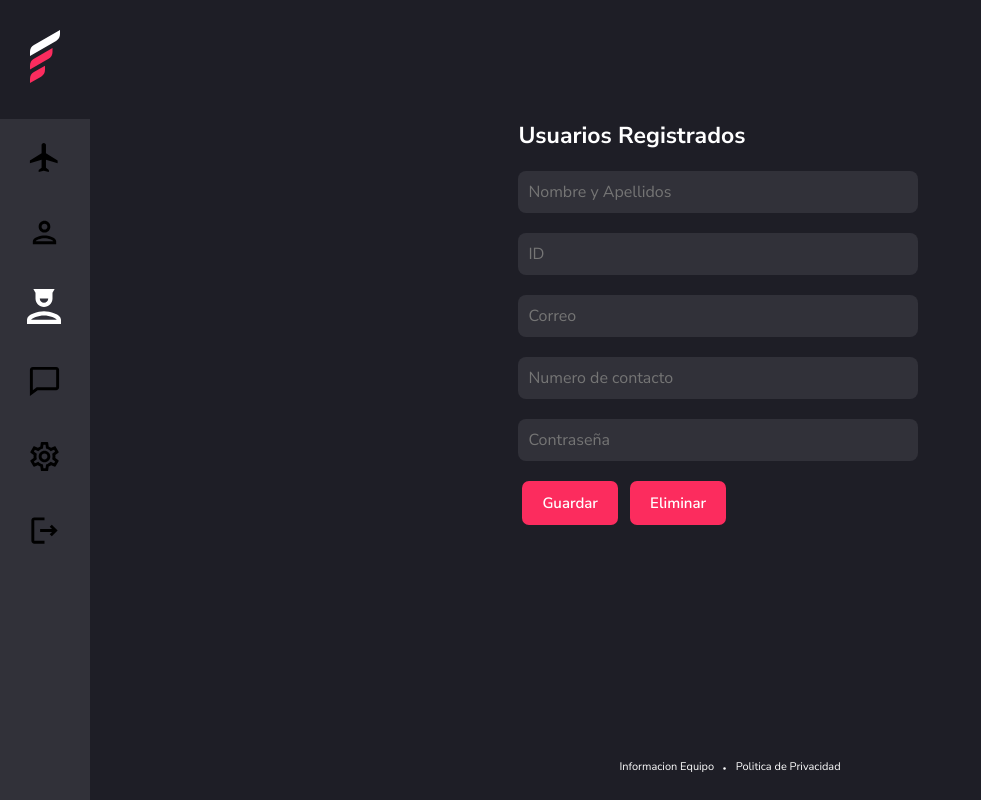
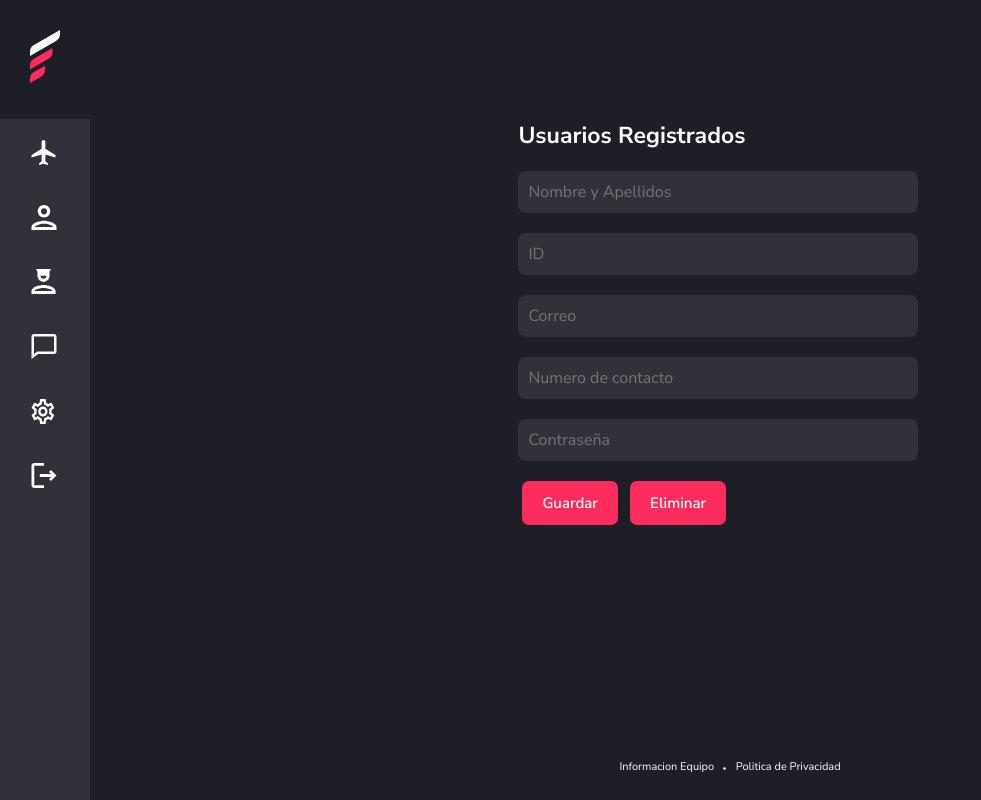
Before and after one commit to Sebturion/Proyecto-Grupo2, a Flask app: template templates/Usuarios_Registrados.html in a window 1280 px wide. Shown: the whole page, without its empty margins (0-981 px from the left). Run offline with Flask 2, Linux system fonts and the light colour scheme; the template is opened without the code that fills it, so the values that code supplies are empty.

Commit message:
users_registrados

```diff
--- a/static/css/style_users_registrados.css
+++ b/static/css/style_users_registrados.css
@@ -95,10 +95,10 @@ body{
   width: var(--width-collapsed);
 }
 #sidemenu #menu-items .item .icon img{
-  margin-left: 18px;
+  margin-left: 21px;
   margin-top: 20px;
   width: 100%;
-  height: 35px;
+  height: 25px;
 }
 #sidemenu #menu-items .item .title{
   font-size: 16px;
--- /dev/null
+++ b/static/js/sidemenu.js
@@ -0,0 +1,8 @@
+const btn = document.querySelector('#header');
+const menu = document.querySelector('#sidemenu');
+btn.addEventListener('click', e =>{
+    menu.classList.toggle("menu-exanded");
+    menu.classList.toggle("menu-collapsed");
+
+    document.querySelector('body').classList.toggle('body-expanded');
+});
--- a/templates/Usuarios_Registrados.html
+++ b/templates/Usuarios_Registrados.html
@@ -4,7 +4,7 @@
     <meta charset="UTF-8">
     <meta http-equiv="X-UA-Compatible" content="IE=edge">
     <meta name="viewport" content="width=device-width, initial-scale=1.0">
-    <title>Document</title>
+    <title>Usuarios Registrados</title>
     <link rel="stylesheet" href="static/css/style_users_registrados.css">
 </head>
 <body>
@@ -17,13 +17,13 @@
         <div id="menu-items">
             <div class="item">
                 <a href="">
-                    <div class="icon"><img src="static/Images/icons/flight_black_24dp.svg" alt=""></div>
+                    <div class="icon"><img src="static/Images/icons/iconosBlancos/ReservasVuelos-blancos.svg" alt=""></div>
                     <div class="title"><span>Vuelos</span></div>
                 </a>
             </div>
             <div class="item">
                 <a href="">
-                    <div class="icon"><img src="static/Images/icons/person_black_24dp.svg" alt=""></div>
+                    <div class="icon"><img src="static/Images/icons/iconosBlancos/User-blanco.svg" alt=""></div>
                     <div class="title"><span>Usuarios Registrados</span></div>
                 </a>
             </div>
@@ -35,35 +35,26 @@
             </div>
             <div class="item">
                 <a href="">
-                    <div class="icon"><img src="static/Images/icons/bx-comment.svg" alt=""></div>
+                    <div class="icon"><img src="static/Images/icons/iconosBlancos/Comentarios-blanco.svg" alt=""></div>
                     <div class="title"><span>Comentarios</span></div>
                 </a>
             </div>
             <div class="item">
                 <a href="">
-                    <div class="icon"><img src="static/Images/icons/settings_black_24dp.svg" alt=""></div>
+                    <div class="icon"><img src="static/Images/icons/iconosBlancos/Setting-blanco.svg" alt=""></div>
                     <div class="title"><span>Configuraciones</span></div>
                 </a>
             </div>
             <div class="item">
                 <a href="">
-                    <div class="icon"><img src="static/Images/icons/logout_black_24dp.svg" alt=""></div>
+                    <div class="icon"><img src="static/Images/icons/iconosBlancos/Logout-blanco.svg" alt=""></div>
                     <div class="title"><span>Cerrar Sesion</span></div>
                 </a>
             </div>
         </div>
 
     </div>
-    <script>
-        const btn = document.querySelector('#header');
-        const menu = document.querySelector('#sidemenu');
-        btn.addEventListener('click', e =>{
-            menu.classList.toggle("menu-exanded");
-            menu.classList.toggle("menu-collapsed");
-
-            document.querySelector('body').classList.toggle('body-expanded');
-        });
-    </script>
+    <script type="text/javascript" src="static/js/sidemenu.js"></script>
     <form autocomplete="on">
         <div class="autocomplete" style="width:400px;">
             <p>
```
Also changed, not shown: templates/Pilotos_Registrados.html (+7 -16 lines).
